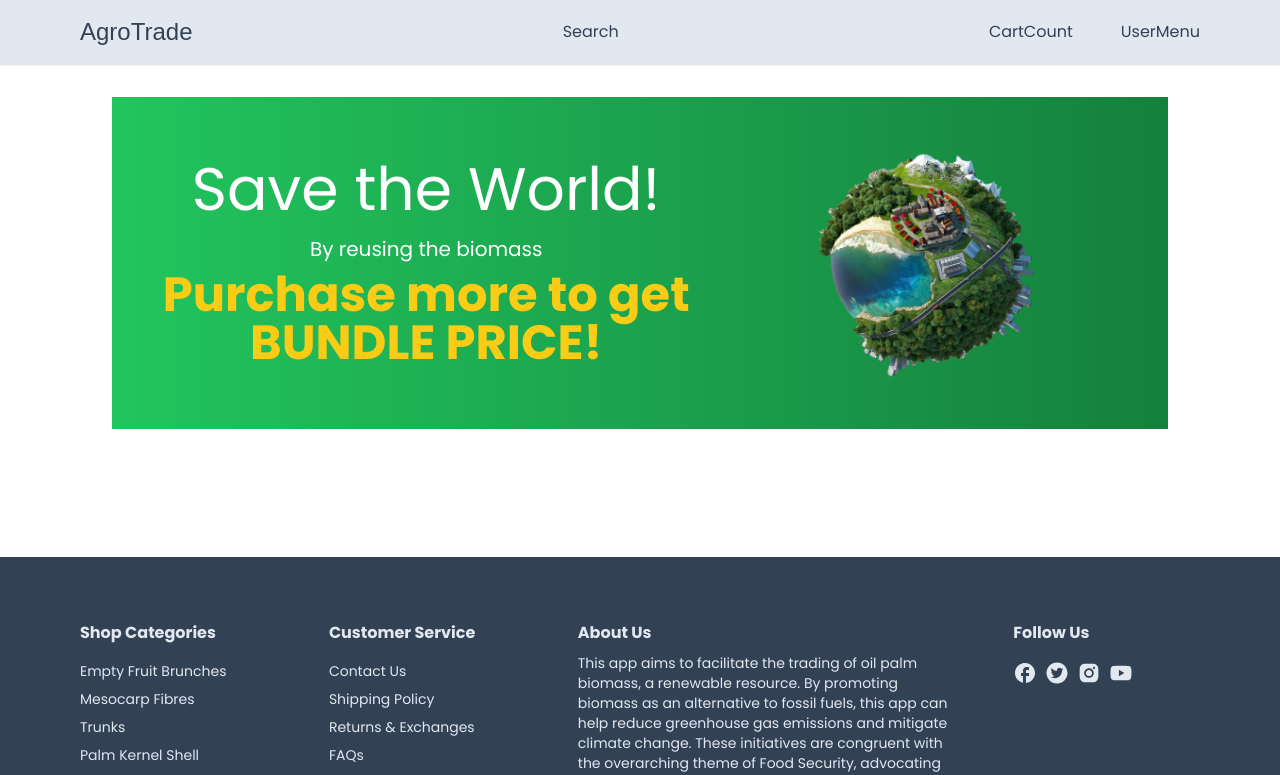
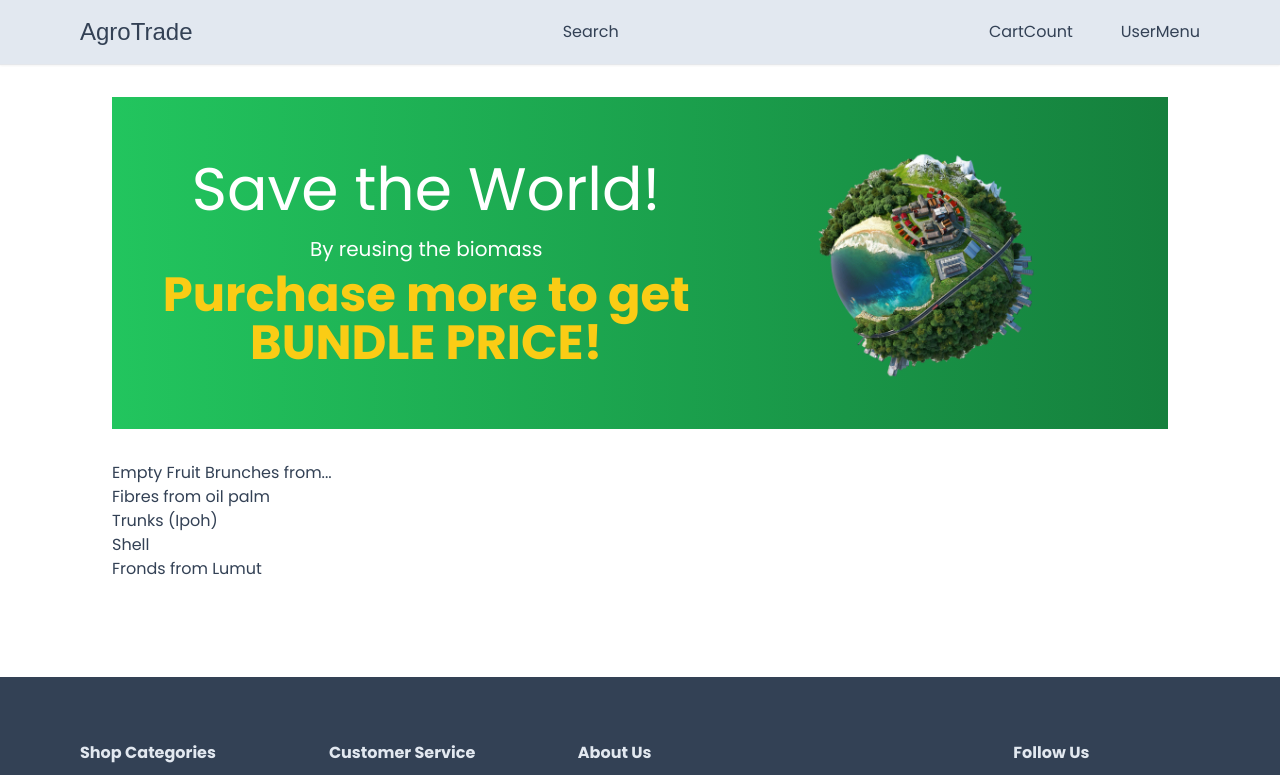
Before and after one commit to Angeline0210/TTP-AgroTrade, a Next.js app: page / in a window 1280 px wide. Shown: the top 775 px of the page. Built offline with nearby package versions, Linux system fonts and the light colour scheme; a web font is replaced by a local one.

Commit message:
added product list and truncate long text file

```diff
--- a/app/page.tsx
+++ b/app/page.tsx
@@ -1,5 +1,8 @@
 import Container from "./components/Container";
 import HomeBanner from "./components/HomeBanner";
+import {products} from "@/utils/products";
+import {truncateText} from "@/utils/truncateText";
+
 
 export default function Home() {
   return (
@@ -8,6 +11,11 @@ export default function Home() {
       <div>
         <HomeBanner/>
       </div>
+      <div>
+        {products.map((product:any)=>{
+          return <div>{truncateText(product.name)}</div>;
+        })}
+      </div>
     </Container>
   </div>
   )
--- /dev/null
+++ b/utils/products.tsx
@@ -0,0 +1,185 @@
+//I am changing the image links from firebase to amazon, firebase has issues with these direct links. Please remember to add the amazon link(that will show up at the error) instead of firebase at the cofig for it to work out.
+
+export const products = [
+    {
+      id: "64a654593e91b8e73a351e9b",
+      name: "Empty Fruit Brunches from Kampung Sungai",
+      description: "It was collected on 11/02/2024.",
+      price: 10.3,
+    //   brand: "apple",
+      category: "Empty Fruit Brunches",
+      inStock: true,
+      images: [
+        {
+          color: "White",
+          colorCode: "#FFFFFF",
+          image:
+            "https://m.media-amazon.com/images/I/71p-tHQ0u1L._AC_SX679_.jpg",
+        },
+        {
+          color: "Gray",
+          colorCode: "#808080",
+          image:
+            "https://m.media-amazon.com/images/I/417tEj3iJ8L._AC_.jpg",
+        },
+      ],
+      reviews: [],
+    },
+    {
+      id: "64a4ebe300900d44bb50628a",
+      name: "Fibres from oil palm",
+      description:
+        "Unused fibres from oil palm need to sell.",
+      price: 8.5,
+    //   brand: "logitech",
+      category: "Mesocarp Fibres",
+      inStock: true,
+      images: [
+        {
+          color: "Black",
+          colorCode: "#000000",
+          image:
+            "https://m.media-amazon.com/images/I/71gOLg2-kqL.__AC_SX300_SY300_QL70_FMwebp_.jpg",
+        },
+      ],
+      reviews: [
+        {
+          id: "64a65a6158b470c6e06959ee",
+          userId: "6475af156bad4917456e6e1e",
+          productId: "64a4ebe300900d44bb50628a",
+          rating: 5,
+          comment: "good",
+          createdDate: "2023-07-06T06:08:33.067Z",
+          user: {
+            id: "6475af156bad4917456e6e1e",
+            name: "Charles",
+            email: "charles0303@gmail.com",
+            emailVerified: null,
+            image:
+              "https://lh3.googleusercontent.com/a/AAcHTteOiCtILLBWiAoolIW9PJH-r5825pBDl824_8LD=s96-c",
+            hashedPassword: null,
+            createdAt: "2024-02-20T08:08:53.979Z",
+            updatedAt: "2024-02-20T08:08:53.979Z",
+            role: "ADMIN",
+          },
+        },
+      ],
+    },
+    {
+      id: "648437b38c44d52b9542e340",
+      name: "Trunks (Ipoh)",
+      description:
+        'Just collected from the oil palm few days ago.',
+      price: 20.00,
+    //   brand: "Apple",
+      category: "Trunks",
+      inStock: true,
+      images: [
+        {
+          color: "Black",
+          colorCode: "#000000",
+          image:
+            "https://m.media-amazon.com/images/I/61g+McQpg7L._AC_SX679_.jpg",
+        },
+        {
+          color: "Blue",
+          colorCode: " #0000FF",
+          image:
+            "https://m.media-amazon.com/images/I/713Om9vCHUL._AC_SX679_.jpg",
+        },
+        {
+          color: "Red",
+          colorCode: "#FF0000",
+          image:
+            "https://m.media-amazon.com/images/I/61thdjmfHcL.__AC_SX300_SY300_QL70_FMwebp_.jpg",
+        },
+      ],
+      reviews: [
+        {
+          id: "6499b4887402b0efd394d8f3",
+          userId: "6499b184b0e9a8c8709821d3",
+          productId: "648437b38c44d52b9542e340",
+          rating: 4,
+          comment:
+            "fast delivery!",
+          createdDate: "2023-06-26T15:53:44.483Z",
+          user: {
+            id: "6499b184b0e9a8c8709821d3",
+            name: "Chaoo",
+            email: "chaoooooo@gmail.com",
+            emailVerified: null,
+            image:
+              "https://lh3.googleusercontent.com/a/AAcHTtcuRLwWi1vPKaQOcJlUurlhRAIIq2LgYccE8p32=s96-c",
+            hashedPassword: null,
+            createdAt: "2024-01-26T15:40:52.558Z",
+            updatedAt: "2024-01-26T15:40:52.558Z",
+            role: "USER",
+          },
+        },
+        {
+          id: "6499a110efe4e4de451c7edc",
+          userId: "6475af156bad4917456e6e1e",
+          productId: "648437b38c44d52b9542e340",
+          rating: 5,
+          comment: "Very useful!!",
+          createdDate: "2024-02-16T14:30:40.998Z",
+          user: {
+            id: "6475af156bad4917456e6e1e",
+            name: "Charles",
+            email: "charles0303@gmail.com",
+            emailVerified: null,
+            image:
+              "https://lh3.googleusercontent.com/a/AAcHTteOiCtILLBWiAoolIW9PJH-r5825pBDl824_8LD=s96-c",
+            hashedPassword: null,
+            createdAt: "2024-02-15T08:08:53.979Z",
+            updatedAt: "2024-02-25T08:08:53.979Z",
+            role: "ADMIN",
+          },
+        },
+      ],
+    },
+    {
+      id: "64a4e9e77e7299078334019f",
+      name: "Shell",
+      description:
+        "Palm kernel shell from Sungai Buloh.",
+      price: 25.5,
+    //   brand: "logitech",
+      category: "Palm Kernel Shell",
+      inStock: true,
+      images: [
+        {
+          color: "Graphite",
+          colorCode: " #383838",
+          image:
+            "https://m.media-amazon.com/images/I/61ni3t1ryQL.__AC_SX300_SY300_QL70_FMwebp_.jpg",
+        },
+      ],
+      reviews: [],
+    },
+    {
+      id: "649d775128b6744f0f497040",
+      name: 'Fronds from Lumut',
+      description:
+        'Selling fronds for cheap price.',
+      price: 15.00,
+    //   brand: "Nerunsa",
+      category: "Fronds",
+      inStock: true,
+      images: [
+        {
+          color: "Black",
+          colorCode: "#000000",
+          image:
+            "https://m.media-amazon.com/images/I/71s4mjiit3L.__AC_SX300_SY300_QL70_FMwebp_.jpg",
+        },
+        {
+          color: "Silver",
+          colorCode: "#C0C0C0",
+          image:
+            "https://m.media-amazon.com/images/I/71zbWSRMaYL.__AC_SX300_SY300_QL70_FMwebp_.jpg",
+        },
+      ],
+      reviews: [],
+    },
+  ];
--- /dev/null
+++ b/utils/truncateText.ts
@@ -0,0 +1,8 @@
+export const truncateText=
+(str:string)=>{
+    if (str.length<25)
+        return str;
+
+    return str.substring(0,25)+ "...";
+
+}
```
